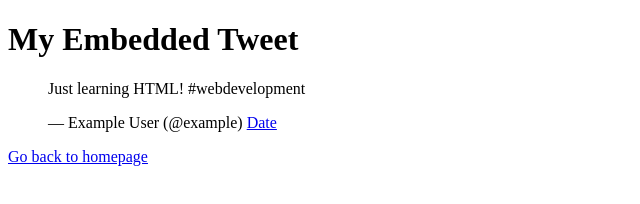
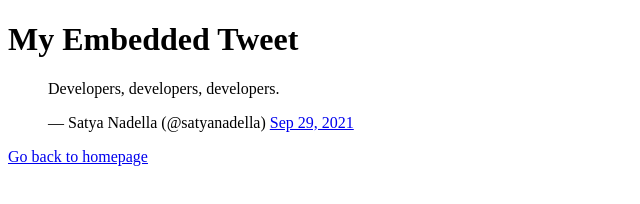
Before and after one commit to DinamohammadFe/My_First_Portfolio, a plain HTML site: page html_basic/tweets.html in a window 1280 px wide. Shown: the whole page, without its empty margins (0-640 px from the left). Drawn offline with Linux system fonts and the light colour scheme.

Commit message:
Update html_basic folder

```diff
--- a/html_basic/tweets.html
+++ b/html_basic/tweets.html
@@ -8,11 +8,14 @@
   <body>
     <h1>My Embedded Tweet</h1>
 
-    <!-- Embed a Tweet -->
+    <!-- Embed a real Tweet -->
     <blockquote class="twitter-tweet">
-      <p lang="en" dir="ltr">Just learning HTML! #webdevelopment</p>
-      &mdash; Example User (@example)
-      <a href="https://twitter.com/example/status/1234567890">Date</a>
+      <p lang="en" dir="ltr">Developers, developers, developers.</p>
+      &mdash; Satya Nadella (@satyanadella)
+      <a
+        href="https://twitter.com/satyanadella/status/1443232653224183810?ref_src=twsrc%5Etfw"
+        >Sep 29, 2021</a
+      >
     </blockquote>
     <script
       async
```
